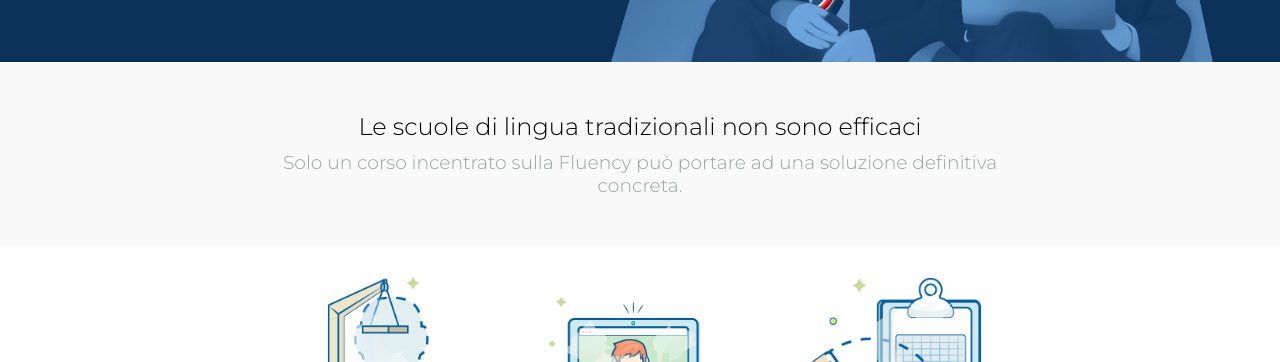
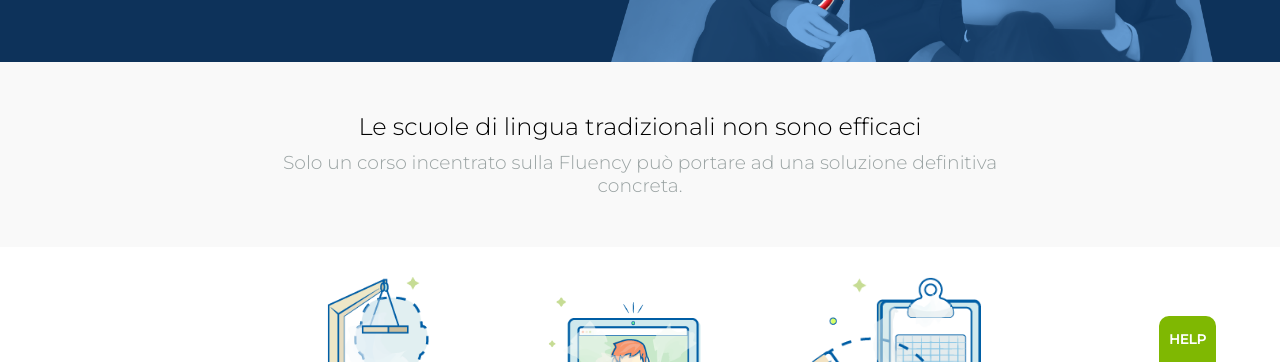
Before and after one commit to marcocarone/html-css-fluentify, a plain HTML site: page index.html in a window 1280 px wide. Shown: the part 438-800 px from the top of the page. Drawn offline with Linux system fonts and the light colour scheme.

```diff
--- a/css/style.css
+++ b/css/style.css
@@ -274,3 +274,19 @@ body {
   background-color: #f9f9f9;
   width: 170px;
 }
+
+.help {
+  position: fixed;
+  bottom: 0;
+  right: 5%;
+  padding: 15px 10px;
+  border-top-left-radius: 10px;
+  border-top-right-radius: 10px;
+  background-color: #7fb802;
+  color: #ffffff;
+  text-transform: uppercase;
+}
+
+.help:hover {
+  padding-bottom: 25px;
+}
--- a/index.html
+++ b/index.html
@@ -108,11 +108,14 @@
               <a class="button" href="#">struttura un piano</a>
             </div>
           </form>
-
         </div>
       </div>
 
     </main>
-    <footer class="page-footer"></footer>
+    <footer class="page-footer">
+      <div class="help">
+        <h5>help</h5>
+      </div>
+    </footer>
   </body>
 </html>
```
